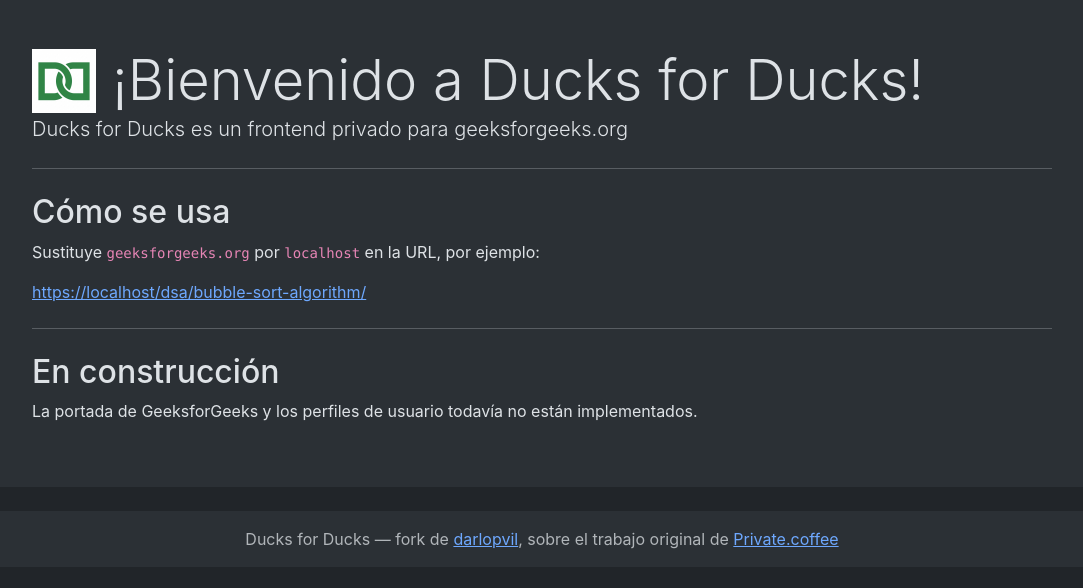
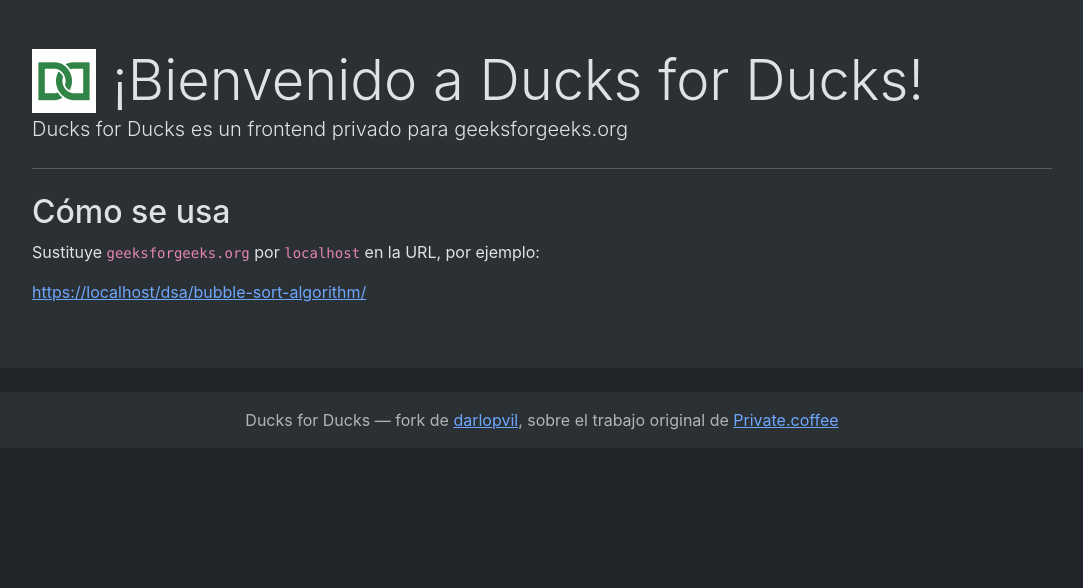
Before and after one commit to darlopvil/ducksforducks-fork, a Flask app: page / in a window 1280 px wide. Shown: the part 81-669 px from the top of the page, without its empty margins (98-1181 px from the left). Run offline with Flask 3, Linux system fonts and the light colour scheme; some libraries are stand-ins or nearby versions.

Commit message:
docs: descartar la portada y los perfiles de usuario (#15)
Investigadas ambas partes del issue, se descartan por falta de sentido
práctico:

La portada de GFG no contiene artículos. Es un índice de 14 enlaces a
artículos de categoría (dos de ellos rotos en el propio GFG), cuatro enlaces
a secciones que este frontend no sirve, y una franja de cursos de pago.
Replicarla exigiría resolver 14 redirecciones por visita, con la caché
correspondiente, para reproducir un listado de enlaces con promoción. La
portada propia, con instrucciones de uso, es más útil.

Los perfiles de usuario ya no se enlazan desde los artículos: GFG no muestra
el autor. Sin enlaces de entrada, el endpoint sería inalcanzable.

Se retira la mención a ambos de las limitaciones conocidas y de la portada.

Closes #15

```diff
--- a/src/ducksforducks/templates/index.html
+++ b/src/ducksforducks/templates/index.html
@@ -24,11 +24,5 @@
       >https://{{ host }}/dsa/bubble-sort-algorithm/</a
     >
   </p>
-  <hr class="my-4" />
-  <h2>En construcción</h2>
-  <p>
-    La portada de GeeksforGeeks y los perfiles de usuario todavía no están
-    implementados.
-  </p>
 </div>
 {% endblock %}
```
Also changed, not shown: README.md.
